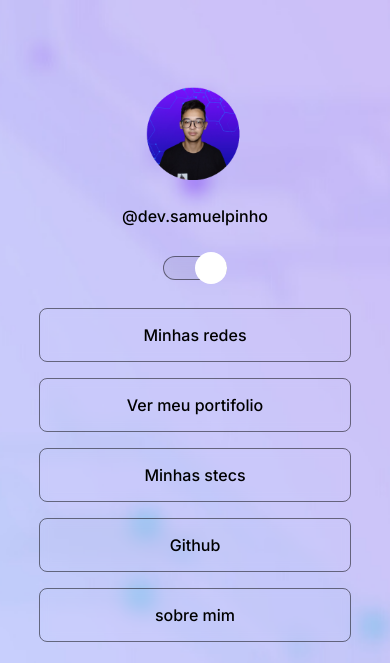
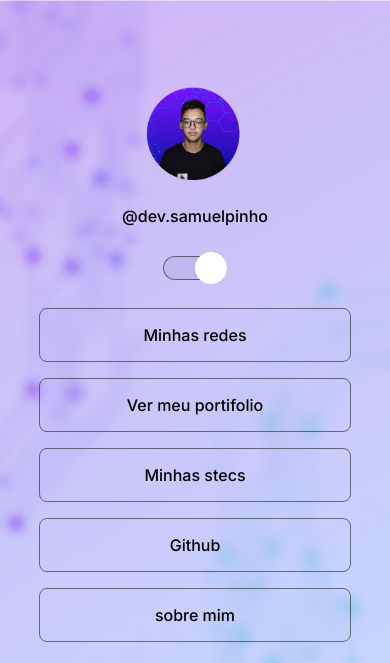
Before and after one commit to samuellpinho/Dev-Links, a plain HTML site: page index.html in a window 390 px wide. Shown: the top 663 px of the page. Drawn offline with nearby package versions, Linux system fonts and the light colour scheme.

Commit message:
Background of mobile

```diff
--- a/style.css
+++ b/style.css
@@ -6,7 +6,7 @@
 
 :root {
     --text-color: white;
-    --bg-url:url(assets/Desfocado\ .jpg);
+    --bg-url:url(assets/Background\ dark\ mobile.jpg);
     --stroke-color: rgba(255, 255, 255, 0.5);
     --surface-color: rgba(255, 255, 255, 0.05);
     --surface-color-hover: rgba(0, 0, 0, 0.02);
@@ -16,7 +16,7 @@
 
 .light {
     --text-color: black;
-    --bg-url:url(assets/Background\ white.png);
+    --bg-url:url(assets/Background\ white\ mobile.png);
     --stroke-color: rgba( 0, 0, 0, 0.5);
     --surface-color: rgba(0, 0, 0, 0.05);
     --surface-color-hover: rgba(0, 0, 0, 0.02);
```
Also changed, not shown: assets/Background dark mobile.jpg (added), assets/Background white mobile.png (added).
